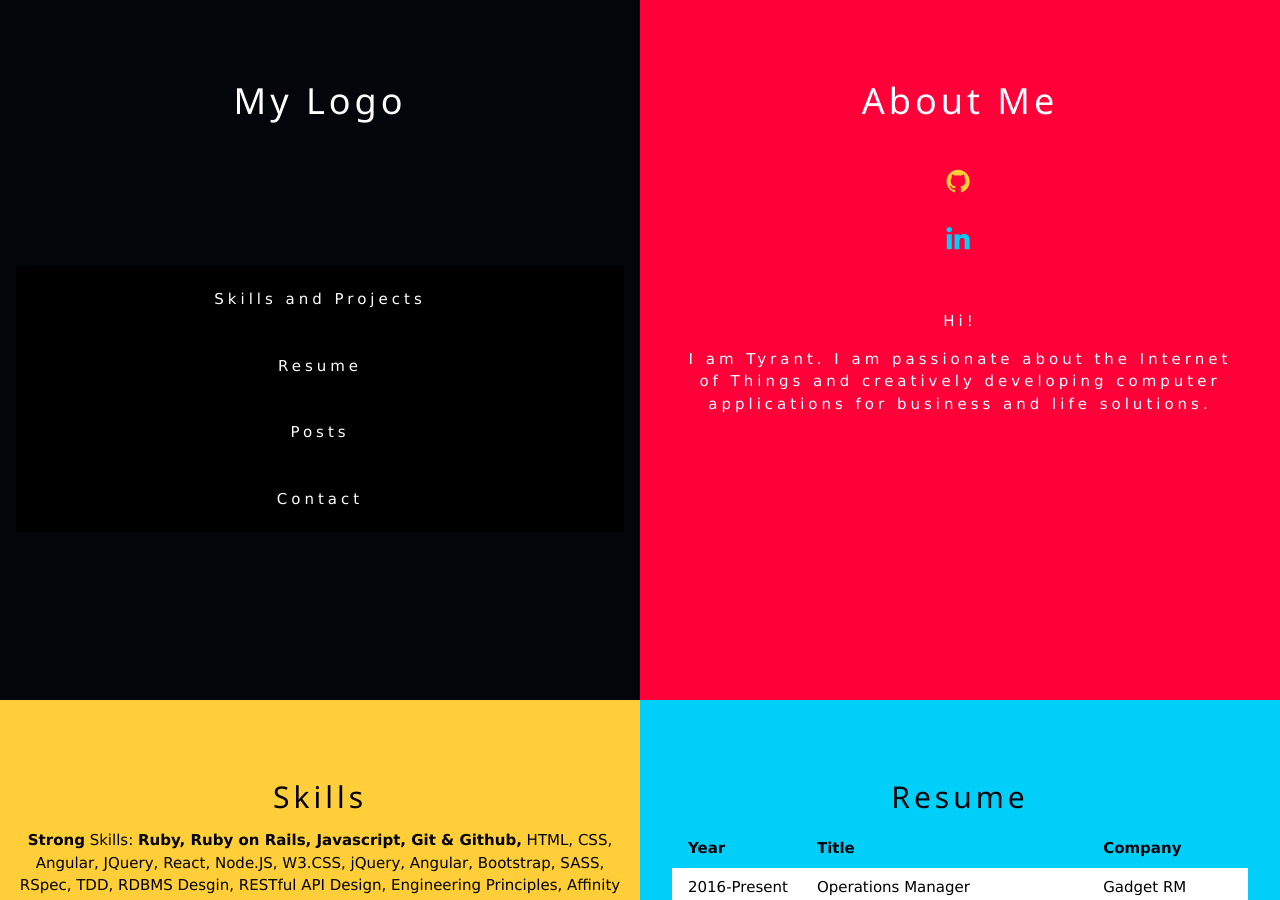
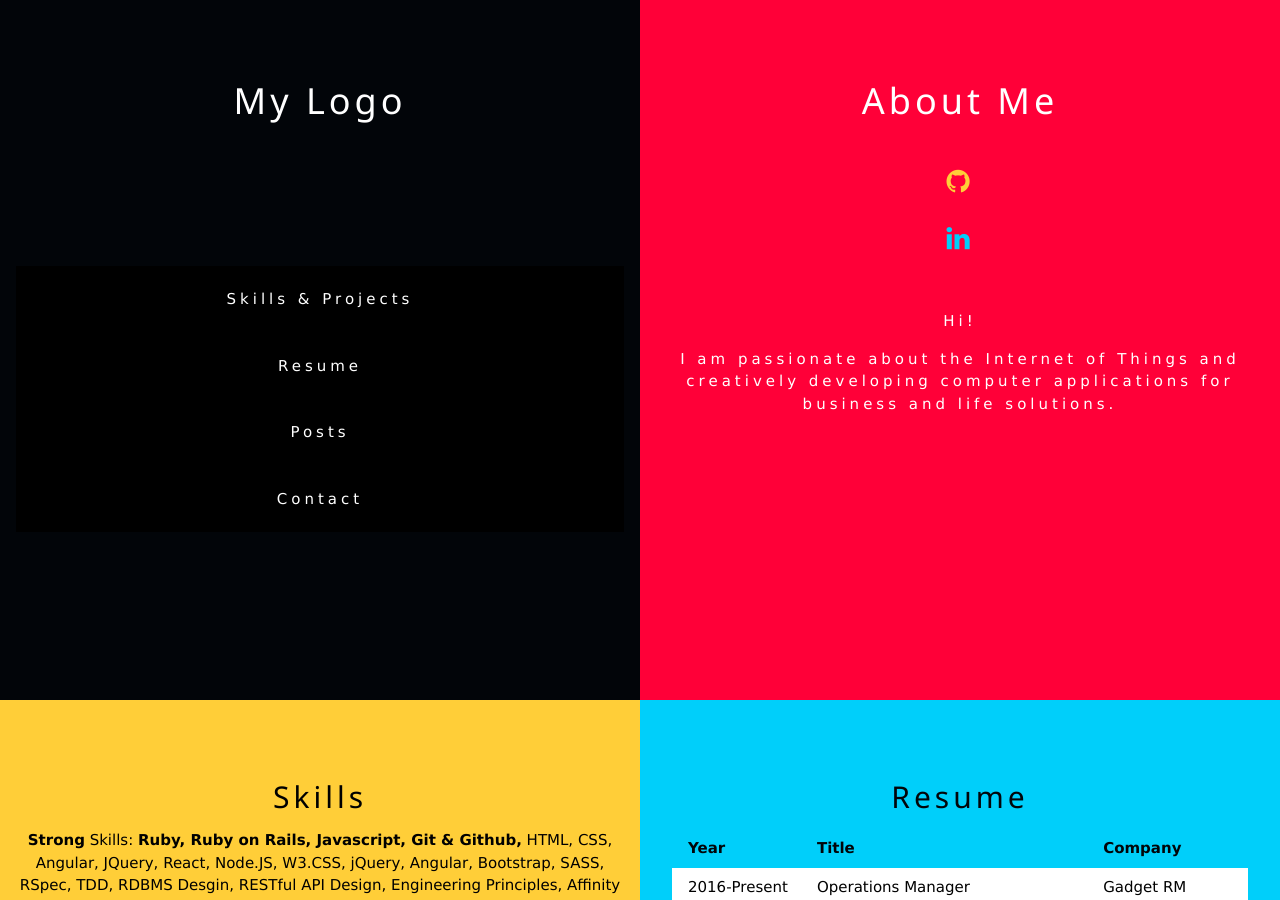
Before and after one commit to tyrantdavis/tyrantdavis.github.io, a Jekyll site: the page built from index.html, in a window 1280 px wide and 900 px high. Built offline with Jekyll 4.4.1, drawn with Linux system fonts in a browser that asks for light colours; nearby versions of some CDN libraries; the list of posts is cut into pages by our own code.

Commit message:
Update links and about.

```diff
--- a/index.html
+++ b/index.html
@@ -19,7 +19,7 @@ title: home
 <!--     <a href="#" class="w3-btn w3-black w3-block w3-border-black w3-leftbar w3-rightbar
      w3-topbar w3-bottombar w3-border-white w3-hover-border-white w3-padding-16">Home</a>  --> <!-- w3-border-0 w3-hover-border-white -->
 
-     <a href="#work" class="w3-btn w3-black w3-block w3-border-black w3-leftbar w3-rightbar w3-topbar w3-bottombar  w3-hover-border-yellow  w3-padding-16">Skills and Projects</a>
+     <a href="#work" class="w3-btn w3-black w3-block w3-border-black w3-leftbar w3-rightbar w3-topbar w3-bottombar  w3-hover-border-yellow  w3-padding-16">Skills & Projects</a>
 
       <a href="#work" class="w3-btn w3-black w3-block w3-border-black w3-leftbar w3-rightbar w3-topbar w3-bottombar w3-border-white w3-hover-border-cyan  w3-padding-16">Resume</a>
 
@@ -44,7 +44,7 @@ title: home
 
       <div class="w3-center-align w3-padding-large">
         <p>Hi!</p>
-        <p>I am Tyrant. I am passionate about the Internet of Things and creatively developing computer applications for business and life solutions.</p>
+        <p>I am passionate about the Internet of Things and creatively developing computer applications for business and life solutions.</p>
 
 
       </div>
```
